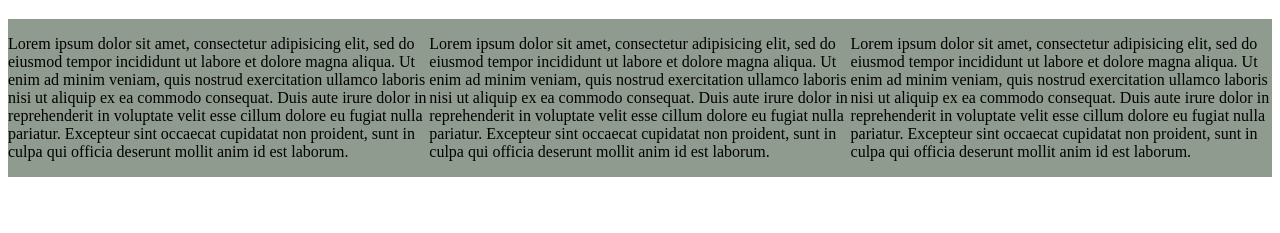
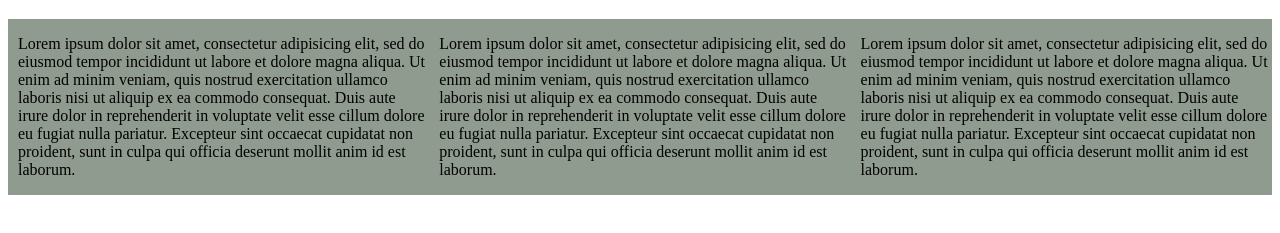
Before and after one commit to jasonnoxon/fewd, a plain HTML site: page week5/2-21-2019/index.html in a window 1280 px wide. Shown: the part 61-294 px from the top of the page. Drawn offline with Linux system fonts and the light colour scheme.

Commit message:
Added left padding to all paragraph tags.

```diff
--- a/week5/2-21-2019/css/master.css
+++ b/week5/2-21-2019/css/master.css
@@ -15,3 +15,7 @@ h1, h2, h3, h4, h5, h6 {
   background-color: var(--main-color);
   float:left;
 }
+
+p {
+  padding-left: 10px;
+}
```
